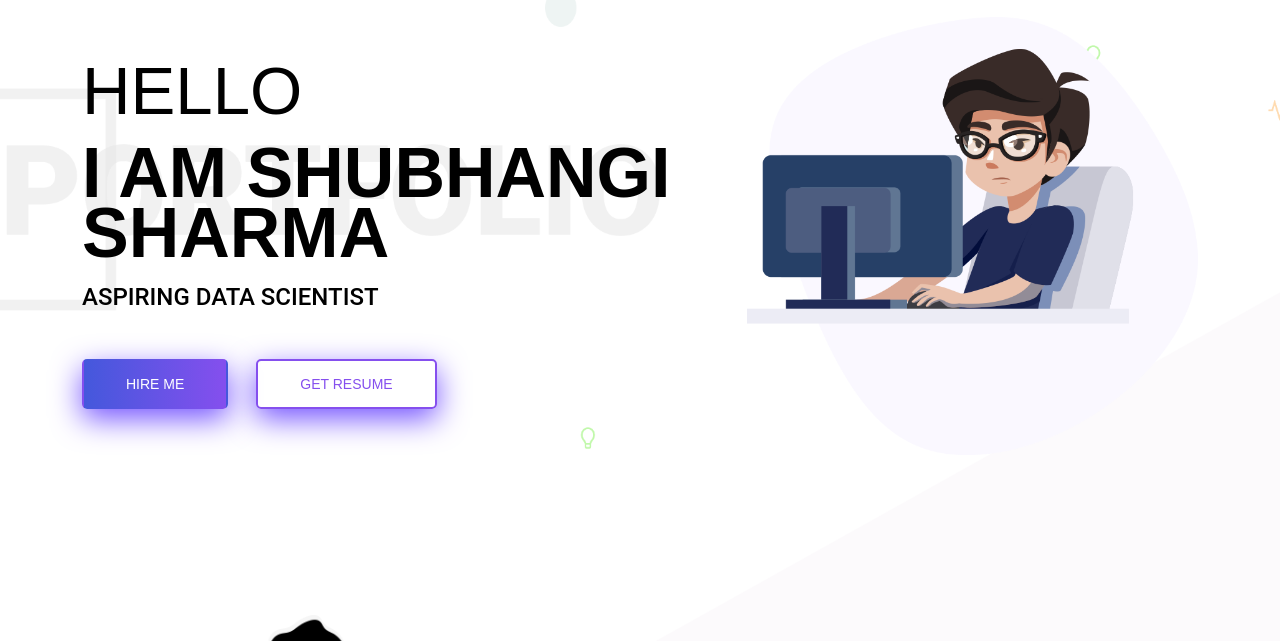
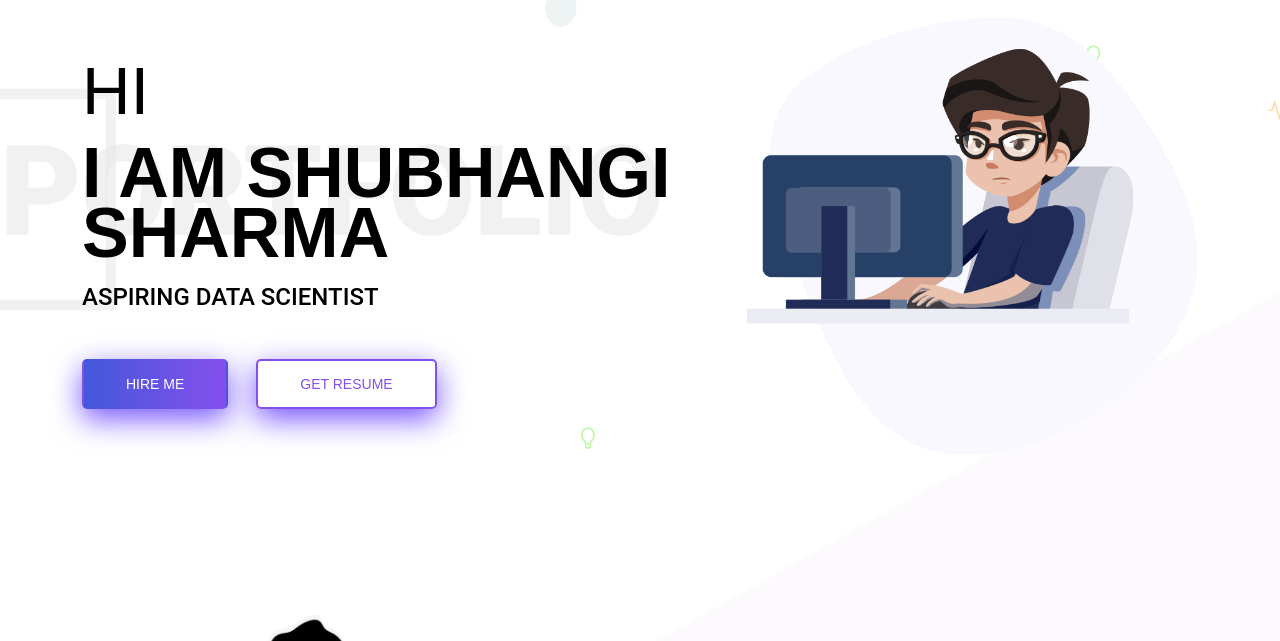
Before and after one commit to shubhangi-24/portfolio-web, a plain HTML site: page index.html in a window 1280 px wide. Shown: the part 93-734 px from the top of the page. Drawn offline with nearby package versions, Linux system fonts and the light colour scheme; files whose address does not match are found by name.

Commit message:
Change done

```diff
--- a/index.html
+++ b/index.html
@@ -63,7 +63,7 @@
         <div class="container">
             <div class="row">
                 <div class="col-lg-7 order-lg order-2 banner-content">
-                    <h2 class="text-uppercase position-relative">Hello</h2>
+                    <h2 class="text-uppercase position-relative">hi</h2>
                     <h1 class="text-uppercase">I am Shubhangi Sharma</h1>
                     <h5 class="text-uppercase">Aspiring Data Scientist</h5>
                     <div class="mt-5">
```
